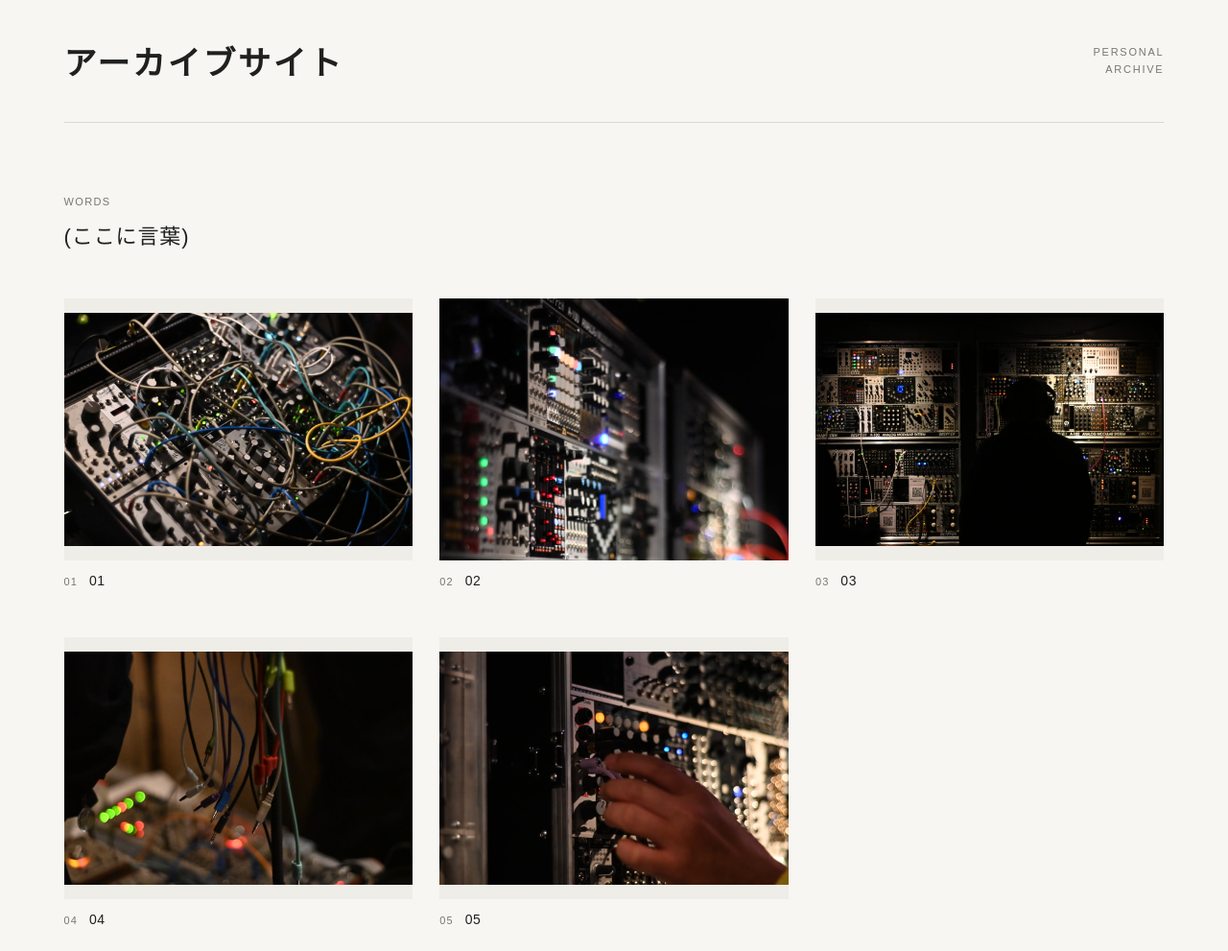
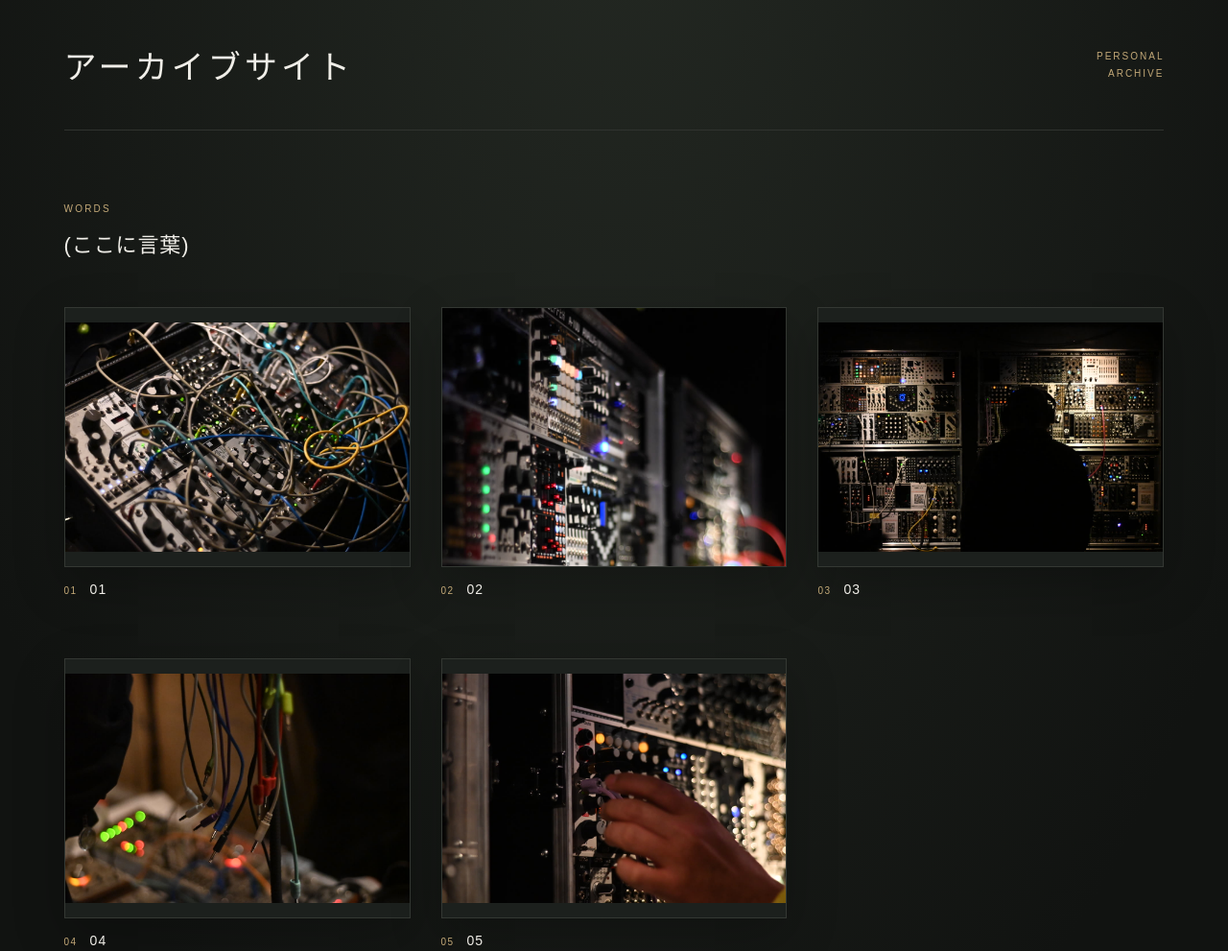
Before and after one commit to huuden/archive, a plain HTML site: page index.html in a window 1280 px wide. Shown: the whole page at 96% size. Drawn offline with Linux system fonts and the light colour scheme.

Commit message:
Add files via upload

```diff
--- a/index.html
+++ b/index.html
@@ -7,47 +7,48 @@
   <title>アーカイブサイト</title>
   <style>
     :root {
-      color-scheme: light;
-      --paper: #f7f6f2;
-      --ink: #20211f;
-      --muted: #777871;
-      --line: #d9d8d1;
-      --frame: #eeede7;
+      color-scheme: dark;
+      --paper: #111311;
+      --ink: #f0eee8;
+      --muted: #97988f;
+      --line: #30332f;
+      --frame: #1c201d;
+      --accent: #c3a978;
     }
     * { box-sizing: border-box; }
     html { background: var(--paper); }
     body {
       margin: 0;
       color: var(--ink);
-      background: var(--paper);
+      background: radial-gradient(ellipse at 50% -18%, #242923 0, var(--paper) 48rem);
       font-family: "Yu Gothic", "Hiragino Kaku Gothic ProN", Meiryo, sans-serif;
       -webkit-font-smoothing: antialiased;
     }
     .page { width: min(1480px, 100%); margin: 0 auto; padding: 0 5.2vw 64px; }
     .masthead {
-      min-height: 128px;
+      min-height: 136px;
       display: flex;
       align-items: center;
       justify-content: space-between;
       gap: 24px;
       border-bottom: 1px solid var(--line);
     }
-    h1 { margin: 0; font-size: clamp(23px, 3vw, 34px); font-weight: 600; letter-spacing: .08em; }
-    .mark { color: var(--muted); font: 11px/1.6 Arial, sans-serif; letter-spacing: .16em; text-align: right; }
+    h1 { margin: 0; font-size: clamp(23px, 3vw, 34px); font-weight: 500; letter-spacing: .12em; }
+    .mark { color: var(--accent); font: 10px/1.8 Arial, sans-serif; letter-spacing: .2em; text-align: right; }
     .intro { padding: clamp(35px, 6vw, 76px) 0 clamp(32px, 4vw, 54px); }
-    .intro-label { margin: 0 0 12px; color: var(--muted); font-size: 11px; letter-spacing: .12em; }
+    .intro-label { margin: 0 0 14px; color: var(--accent); font: 10px Arial, sans-serif; letter-spacing: .22em; }
     .words { margin: 0; font-size: clamp(17px, 2vw, 22px); font-weight: 400; letter-spacing: .04em; }
-    .gallery { display: grid; grid-template-columns: repeat(3, minmax(0, 1fr)); gap: clamp(30px, 4vw, 58px) clamp(16px, 2.2vw, 32px); }
+    .gallery { display: grid; grid-template-columns: repeat(3, minmax(0, 1fr)); gap: clamp(38px, 5vw, 68px) clamp(18px, 2.5vw, 36px); }
     .item { min-width: 0; }
     .image-button { display: block; width: 100%; padding: 0; border: 0; background: transparent; cursor: zoom-in; text-align: left; }
-    .image-frame { display: grid; place-items: center; width: 100%; aspect-ratio: 4 / 3; overflow: hidden; background: var(--frame); }
+    .image-frame { display: grid; place-items: center; width: 100%; aspect-ratio: 4 / 3; overflow: hidden; background: var(--frame); border: 1px solid #343833; box-shadow: 0 18px 50px rgb(0 0 0 / 24%); }
     .image-frame img { display: block; width: 100%; height: 100%; object-fit: contain; }
-    .caption { display: flex; align-items: baseline; gap: 12px; padding-top: 13px; }
-    .number { color: var(--muted); font: 11px Arial, sans-serif; letter-spacing: .1em; }
-    .name { font-size: 14px; letter-spacing: .04em; }
-    .image-button:focus-visible, dialog button:focus-visible { outline: 2px solid #3d514b; outline-offset: 4px; }
+    .caption { display: flex; align-items: baseline; gap: 13px; padding-top: 15px; }
+    .number { color: var(--accent); font: 10px Arial, sans-serif; letter-spacing: .14em; }
+    .name { color: var(--ink); font-size: 14px; letter-spacing: .08em; }
+    .image-button:focus-visible, dialog button:focus-visible { outline: 2px solid var(--accent); outline-offset: 4px; }
     dialog { width: min(94vw, 1200px); max-width: none; max-height: 94vh; padding: 0; border: 0; background: transparent; }
-    dialog::backdrop { background: rgb(20 21 19 / 88%); }
+    dialog::backdrop { background: rgb(5 6 5 / 94%); backdrop-filter: blur(5px); }
     dialog img { display: block; max-width: 100%; max-height: 84vh; margin: auto; object-fit: contain; }
     .dialog-bar { display: flex; justify-content: space-between; align-items: center; padding: 12px 0 0; color: #fff; }
     .dialog-bar span { font-size: 13px; letter-spacing: .06em; }
@@ -63,8 +64,8 @@
       .caption { padding-top: 10px; }
     }
     @media (prefers-reduced-motion: no-preference) {
-      .image-frame img { transition: transform 300ms ease; }
-      .image-button:hover .image-frame img { transform: scale(1.025); }
+      .image-frame img { transition: transform 450ms cubic-bezier(.2,.7,.2,1), filter 450ms ease; }
+      .image-button:hover .image-frame img { transform: scale(1.035); filter: brightness(1.07); }
     }
   </style>
 </head>
```
